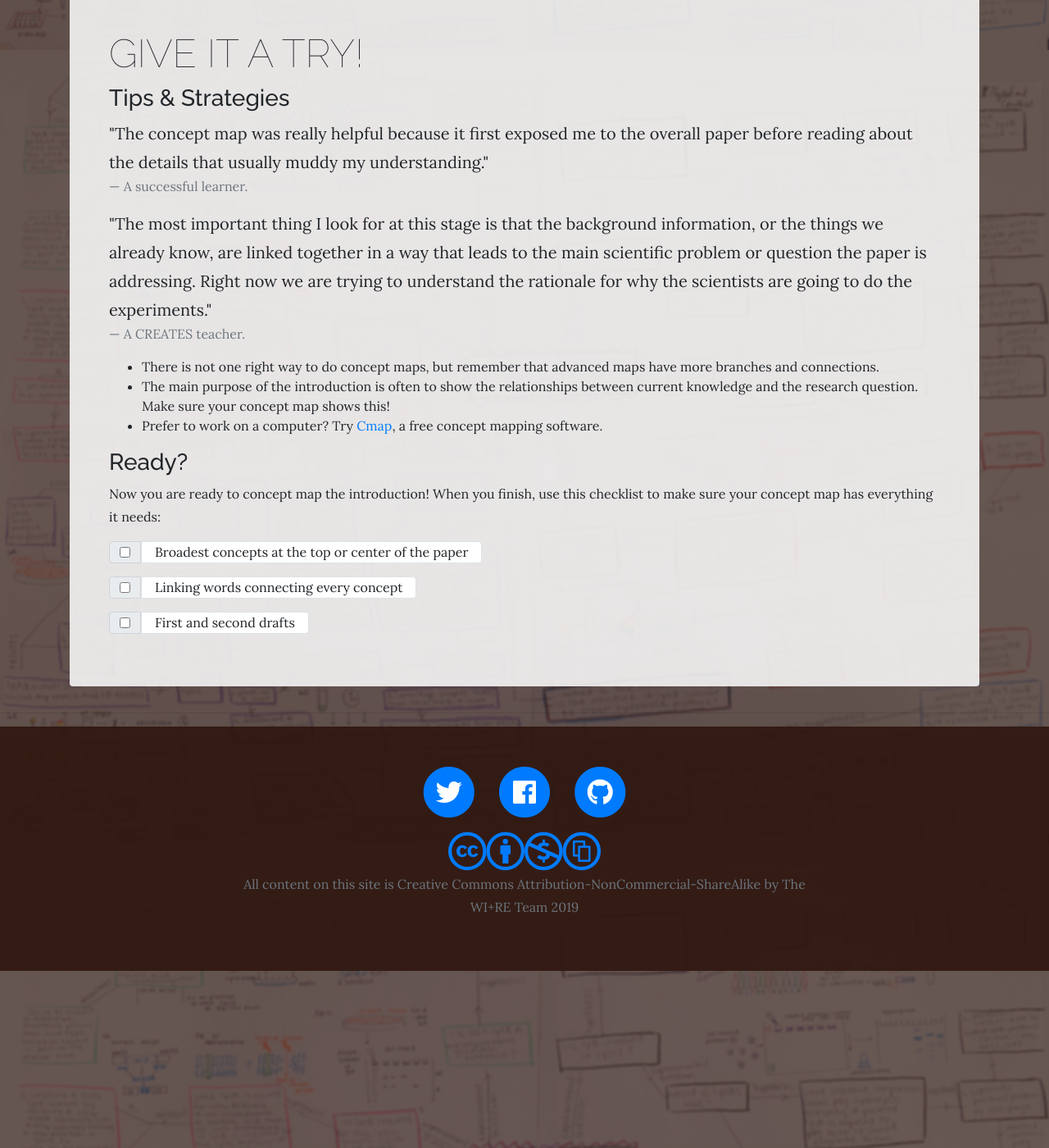
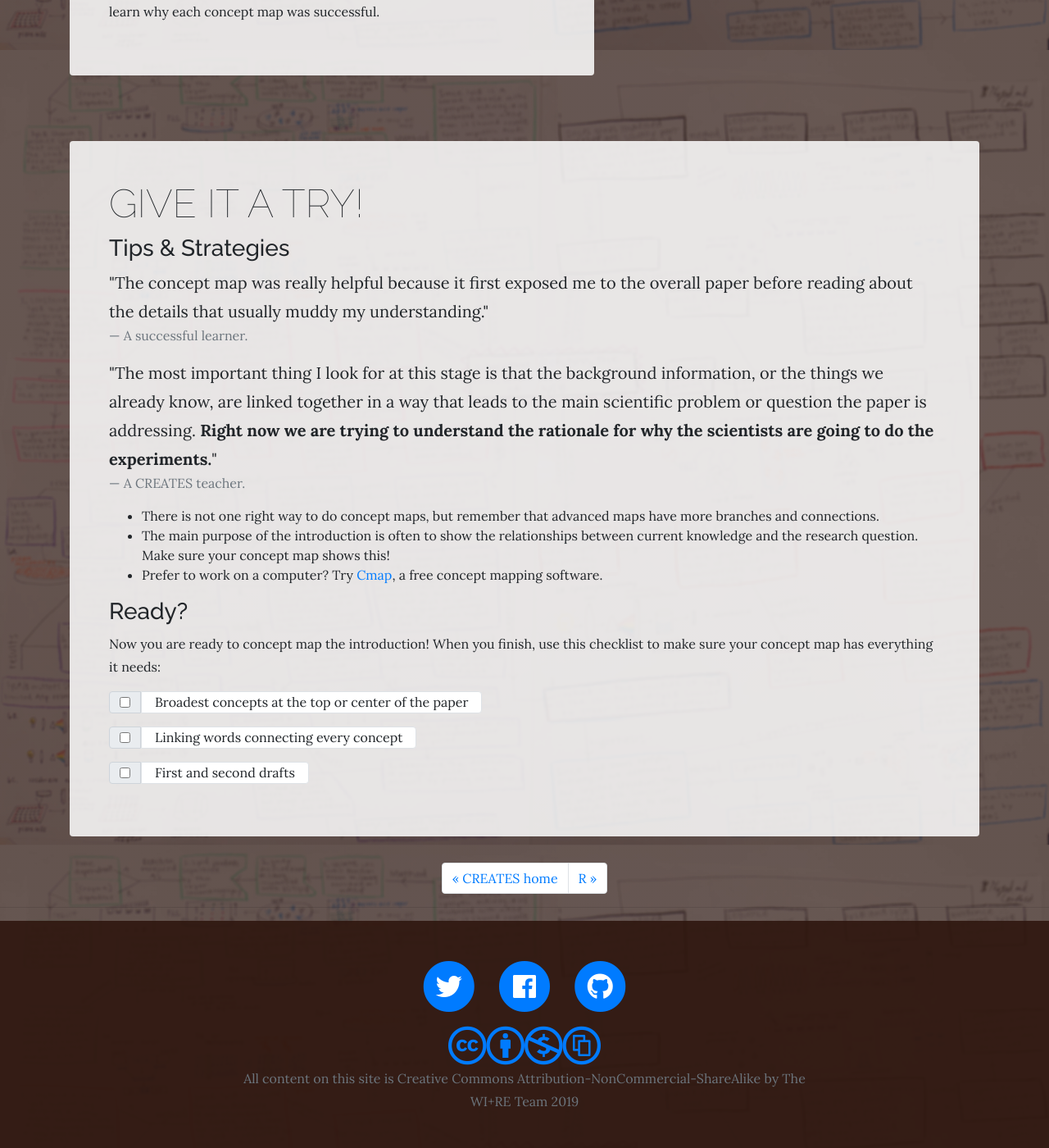
Before and after one commit to woof84/woof84.github.io-creates, a Jekyll site: the page built from c.html, in a window 1280 px wide and 1400 px high, scrolled down 2847 px. Shown: the whole window at 82% size. Built offline with Jekyll 4.4.1, drawn with Linux system fonts in a browser that asks for light colours; nearby versions of some CDN libraries; some of the changed text lies outside the part shown.

Commit message:
updating instructions

```diff
--- a/c.html
+++ b/c.html
@@ -70,6 +70,14 @@
                               <div class="card-body">
                                 <h3>Draw your concept map</h3>
                                 <p><em>"The concept map helps me organize the background knowledge and makes it easier for my brain to link the concepts through a visualization." - A successful CREATES student</em></p>
+                                  <p>Drawing a concept map helps you visualize the background information and rationale for the experiment. In other words, your concept map will help you:</p>
+                                  <ul>
+                                      <li>identify what was already known before the experiment was conducted</li>
+                                      <li>see how the relationships between these ideas</li>
+                                      <li>and, most importantly, understand why the scientists wanted to conduct the experiment</li>
+                                  </ul>
+
+                                <p>Here's how to do it:</p>
                                   <ol>
                                     <li>Get out a large, blank piece of paper and some pens and pencils.</li>
                                     <li>Start building your concept map by placing one to three of the largest and most general concepts at the top or in the middle of the page.</li>
@@ -191,7 +199,7 @@
                   </blockquote>
 
                   <blockquote class="blockquote">
-                      <p class="mb-0">"The most important thing I look for at this stage is that the background information, or the things  we already know, are linked together in a way that leads to the main scientific problem or question the paper is addressing. Right now we are trying to understand the rationale for why the scientists are going to do the experiments."</p>
+                      <p class="mb-0">"The most important thing I look for at this stage is that the background information, or the things  we already know, are linked together in a way that leads to the main scientific problem or question the paper is addressing. <strong>Right now we are trying to understand the rationale for why the scientists are going to do the experiments.</strong>"</p>
                       <footer class="blockquote-footer">A CREATES teacher.</footer>
                   </blockquote>
 
@@ -245,6 +253,27 @@
       </div>
     </div>
   </section>
+
+<!-- todo:: improve this navigation. Needs to perhaps provide more context about where you are and what is next - especially on mid/large screens. small screen nav could be very minimalist. could be done programatically as an include, perhaps? -->
+<!-- navigation at bottom of page -->
+<section>
+    <nav aria-label="Page navigation example">
+        <ul class="pagination justify-content-center">
+            <li class="page-item">
+                <a class="page-link" href="{{ 'index.html' | absolute_url }}" aria-label="Previous">
+                    <span aria-hidden="true">&laquo; CREATES home</span>
+                    <span class="sr-only">Previous</span>
+                </a>
+            </li>
+            <li class="page-item">
+                <a class="page-link" href="{{ 'r/' | absolute_url }}" aria-label="Next">
+                    <span aria-hidden="true">R &raquo;</span>
+                    <span class="sr-only">Next</span>
+                </a>
+            </li>
+        </ul>
+    </nav>
+</section>
 
 <!-- ********* -->
 <!-- modals - these pop up to provide more info about each step -->
```
Also changed, not shown: 10 other files.
